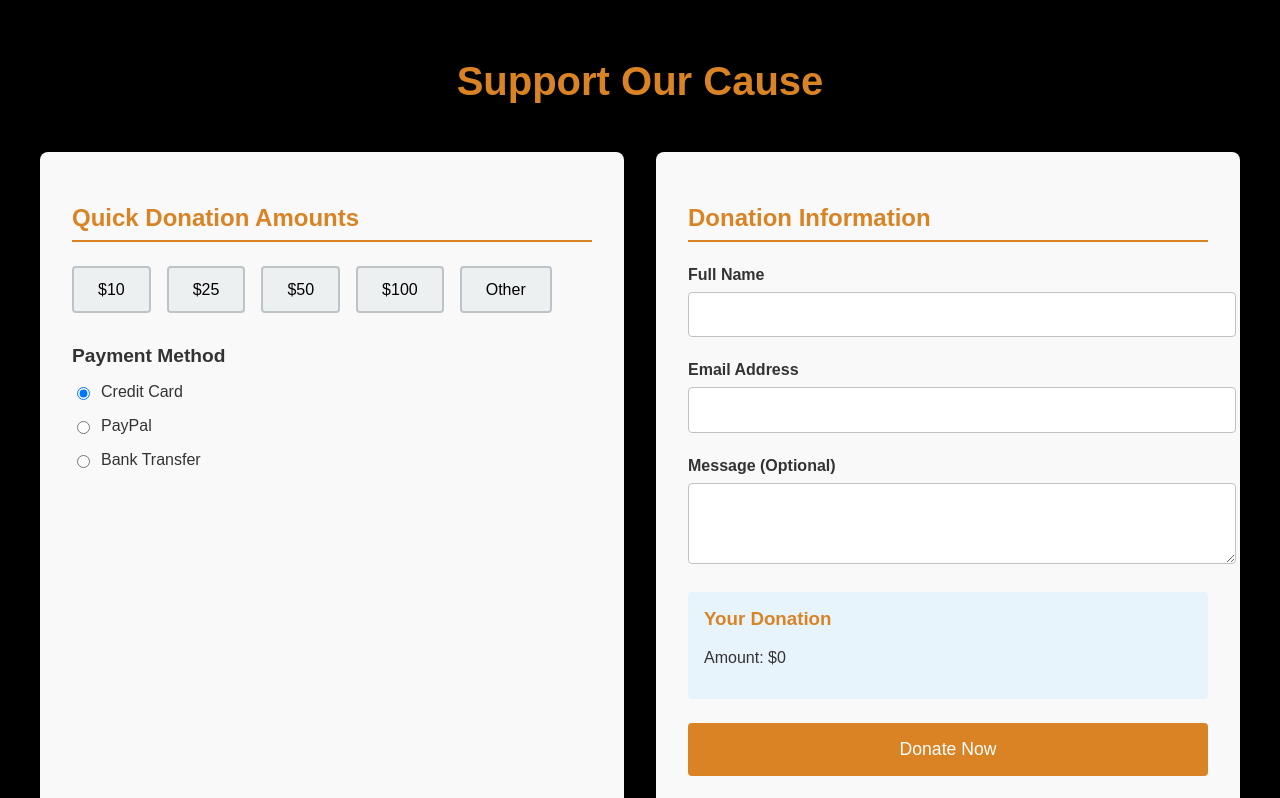
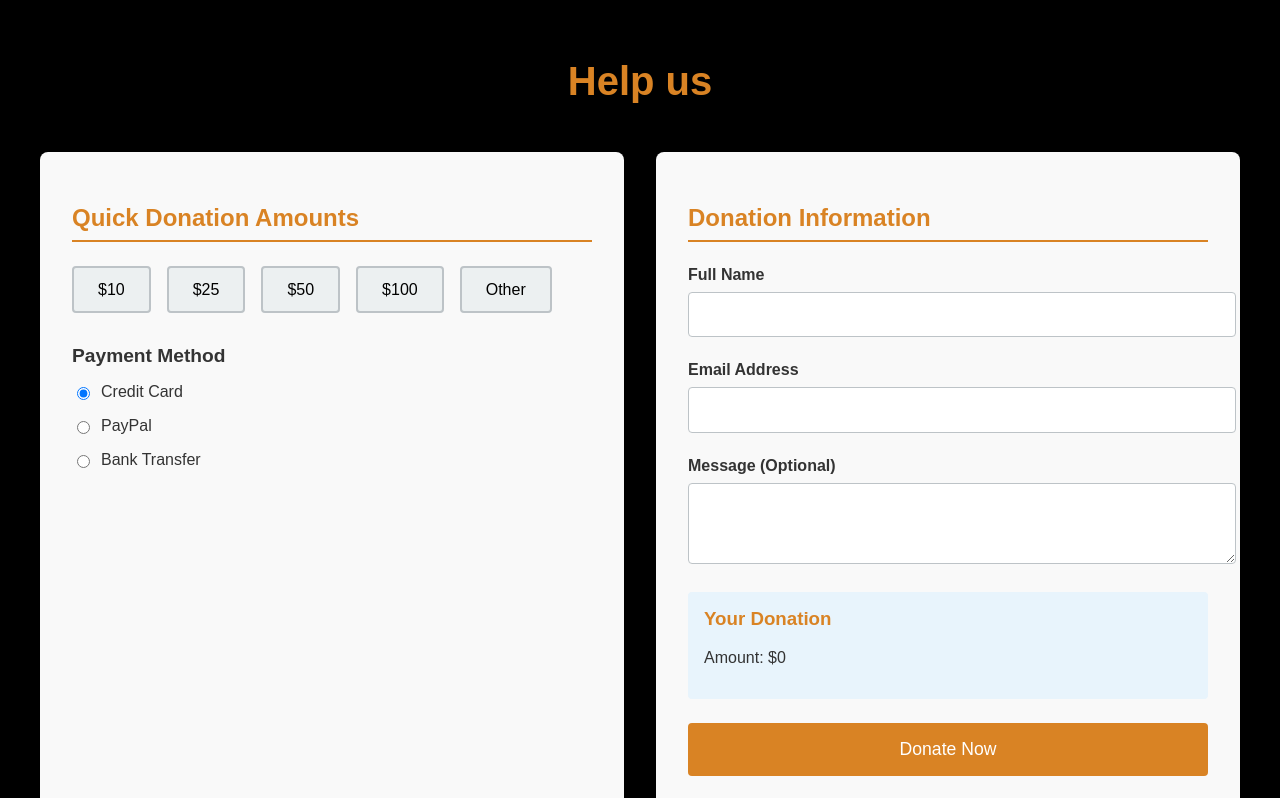
Before and after one commit to Dulan19/Thudawa_Website, a React (Create React App) app: page /Donateus in a window 1280 px wide. Shown: the top 798 px of the page. Built offline with nearby package versions, Linux system fonts and the light colour scheme.

Commit message:
Donate us - test 2

```diff
--- a/src/pages/Donateus.jsx
+++ b/src/pages/Donateus.jsx
@@ -35,7 +35,7 @@ const DonateUs = () => {
 
     <div className="donate-us-container">
       <div className="donate-header">
-        <h1>Support Our Cause</h1>
+        <h1>Help us </h1>
       </div>
 
       <div className="donate-content">
```
